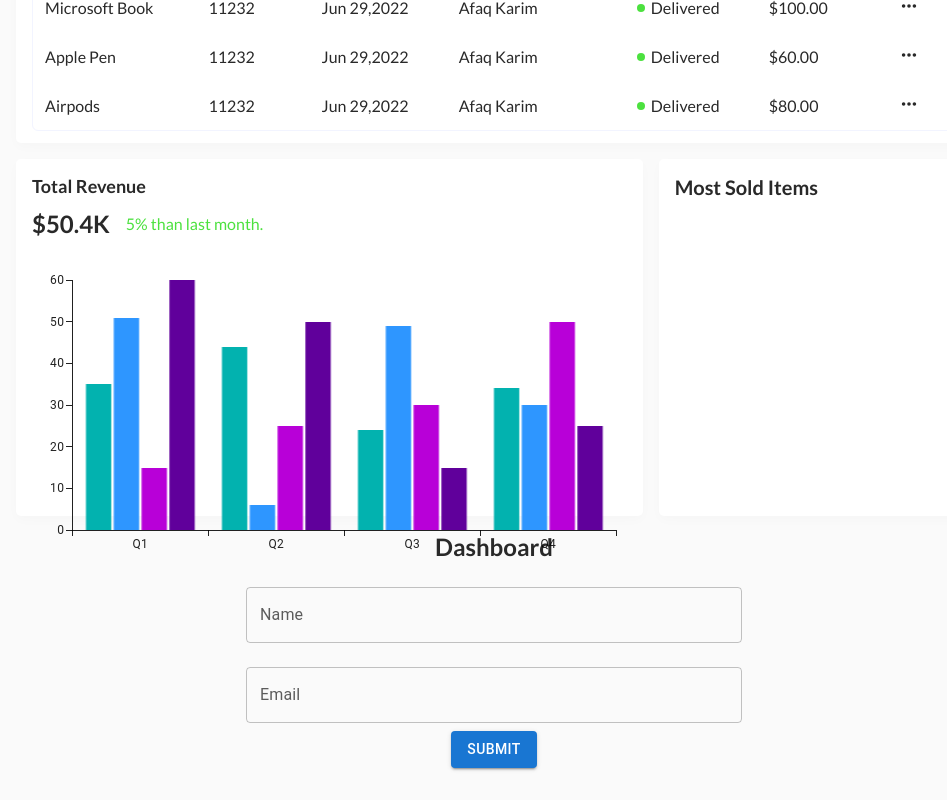
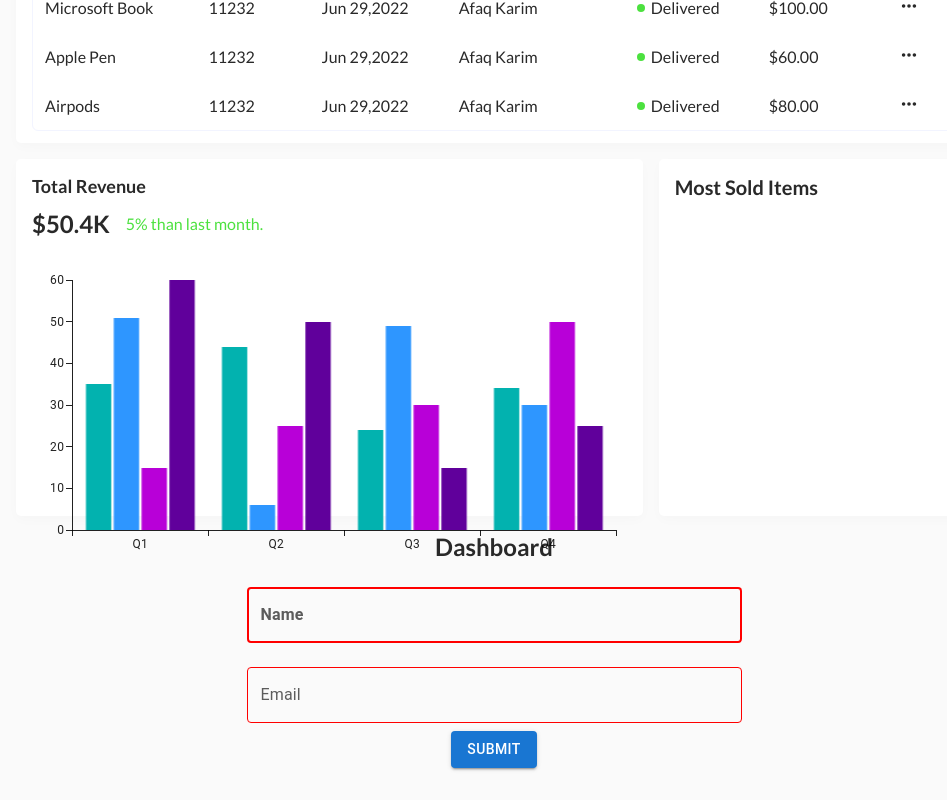
Before and after one commit to dinethdf/Money-Master_Web_wizard_UI, a React (Vite) app: page /statistics in a window 1280 px wide. Shown: the part 877-1677 px from the top of the page, without its empty margins (276-1223 px from the left). Built offline with nearby package versions, Linux system fonts and the light colour scheme.

Commit message:
color theme edite

```diff
--- a/src/App.jsx
+++ b/src/App.jsx
@@ -6,8 +6,7 @@ import { BrowserRouter as Router, Routes, Route } from "react-router-dom";
 import MoonIcon from "./assets/icons/moon.svg";
 import SunIcon from "./assets/icons/sun.svg";
 import BaseLayout from "./layout/BaseLayout";
-import { Dashboard, PageNotFound } from "./screens";
-import Statistics from "./screens/statistics/StatisticsScreen";
+import { Dashboard, PageNotFound, Statistics, Transaction } from "./screens";
 import Login from "./components/login/LogIn"
 import SignUp from "./components/signUp/SignUp"
 
@@ -35,6 +34,7 @@ function App() {
           <Route element={<BaseLayout />}>
             <Route path="/" element={<Dashboard />} />
             <Route path="/statistics" element={<Statistics />} />
+            <Route path="/transaction" element={<Transaction />} />
             <Route path="*" element={<PageNotFound />} />
           </Route>
         </Routes>
--- a/src/components/dashboard/formOne/FormDetail.jsx
+++ b/src/components/dashboard/transactionForm/TransactionForm.jsx
@@ -1,5 +1,5 @@
 import { MdOutlineMenu } from "react-icons/md";
-import "./formDetail.scss";
+import "./TransactionForm.scss";
 import { useContext, useEffect, useRef, useState } from "react";
 import { SidebarContext } from "../../../context/SidebarContext";
 import "react-date-range/dist/styles.css"; // main style file
@@ -9,7 +9,7 @@ import { DateRange } from "react-date-range";
 import TextField from '@mui/material/TextField';
 import Button from '@mui/material/Button';
 
-const FormDetail = () => {
+const TransactionForm = () => {
   const { openSidebar } = useContext(SidebarContext);
 
   const [state, setState] = useState([
@@ -56,6 +56,27 @@ const FormDetail = () => {
             variant="outlined"
             fullWidth
             margin="normal"
+            sx={{
+              // Root class for the input field
+              "& .MuiOutlinedInput-root": {
+                color: "red",
+                fontFamily: "Arial",
+                fontWeight: "bold",
+
+                // Class for the border around the input field
+                "& .MuiOutlinedInput-notchedOutline": {
+                  borderColor: "red",
+                  borderWidth: "2px",
+                },
+              },
+
+              // Class for the label of the input field
+              "& .MuiInputLabel-outlined": {
+                color: "red",
+                borderColor: "yellow",
+                fontWeight: "bold",
+              },
+            }}
           />
           <TextField
             className="form1"
@@ -79,4 +100,4 @@ const FormDetail = () => {
   );
 };
 
-export default FormDetail;
+export default TransactionForm;
--- a/src/components/dashboard/formOne/formDetail.scss
+++ b/src/components/dashboard/transactionForm/TransactionForm.scss
@@ -29,6 +29,34 @@
     align-items: center;
     column-gap: 6px;
   }
+
+  .form-controller-1 .MuiOutlinedInput-notchedOutline{
+    border-color: red;
+  }
+
+
+// .MuiOutlinedInput-root .Mui-focused .MuiOutlinedInput-notchedOutline {
+//     border-color: rgba(158, 156, 15, 0.87);
+// }
+
+// .MuiOutlinedInput-root:hover .MuiOutlinedInput-notchedOutline {
+//     border-color: rgba(238, 234, 0, 0.87);
+// }
+
+// .MuiOutlinedInput-root .MuiOutlinedInput-notchedOutline {
+//   border-color: rgba(211, 27, 211, 0.87);
+// }
+
+// .MuiOutlinedInput-root .Mui-Focused .MuiOutlinedInput-notchedOutline {
+//   border-color: #b6c3d0;
+// }
+
+// .MuiInputBase-root .MuiOutlinedInput-root .MuiInputBase-colorPrimary .MuiInputBase-fullWidth .MuiInputBase-formControl .css-1o0kqxp-MuiInputBase-root-MuiOutlinedInput-root
+// .MuiInputBase-root .MuiOutlinedInput-root .MuiInputBase-colorPrimary .MuiInputBase-fullWidth .MuiInputBase-formControl
+// .css-1o0kqxp-MuiInputBase-root-MuiOutlinedInput-root  .MuiOutlinedInput-notchedOutline {
+// border-color: #cc8c7c !important;
+
+// }
 
   .form-open-btn {
     display: inline-flex;
--- a/src/components/sidebar/Sidebar.jsx
+++ b/src/components/sidebar/Sidebar.jsx
@@ -84,7 +84,7 @@ const Sidebar = () => {
               </Link>
             </li>
             <li className="menu-item">
-              <Link to="/" className="menu-link">
+              <Link to="/transaction" className="menu-link">
                 <span className="menu-link-icon">
                   <MdOutlineCurrencyExchange size={18} />
                 </span>
--- a/src/screens/index.js
+++ b/src/screens/index.js
@@ -1,2 +1,4 @@
 export { default as Dashboard } from "./dashboard/DashboardScreen";
 export { default as PageNotFound } from "./error/PageNotFound";
+export { default as Statistics } from "./statistics/StatisticsScreen";
+export { default as Transaction } from "./transaction/TransactionScreen";
--- a/src/screens/statistics/StatisticsScreen.jsx
+++ b/src/screens/statistics/StatisticsScreen.jsx
@@ -1,7 +1,7 @@
 import { AreaCards, AreaCharts, AreaTable, AreaTop } from "../../components";
 
 import { BarChart } from '@mui/x-charts/BarChart';
-import FormDetail from './../../components/dashboard/formOne/FormDetail';
+import TransactionForm from './../../components/dashboard/transactionForm/TransactionForm';
 
 const Statistics = () => {
   return (
@@ -48,7 +48,7 @@ const Statistics = () => {
         </div>
       </section>
 
-      <FormDetail/>
+      <TransactionForm/>
     </div>
   );
 };
--- /dev/null
+++ b/src/screens/transaction/TransactionScreen.jsx
@@ -0,0 +1,14 @@
+import { AreaCards, AreaCharts, AreaTable, AreaTop } from "../../components";
+
+import { BarChart } from '@mui/x-charts/BarChart';
+import TransactionForm from './../../components/dashboard/transactionForm/TransactionForm';
+
+const Statistics = () => {
+  return (
+    <div className="content-area">
+      <TransactionForm/>
+    </div>
+  );
+};
+
+export default Statistics;
```
